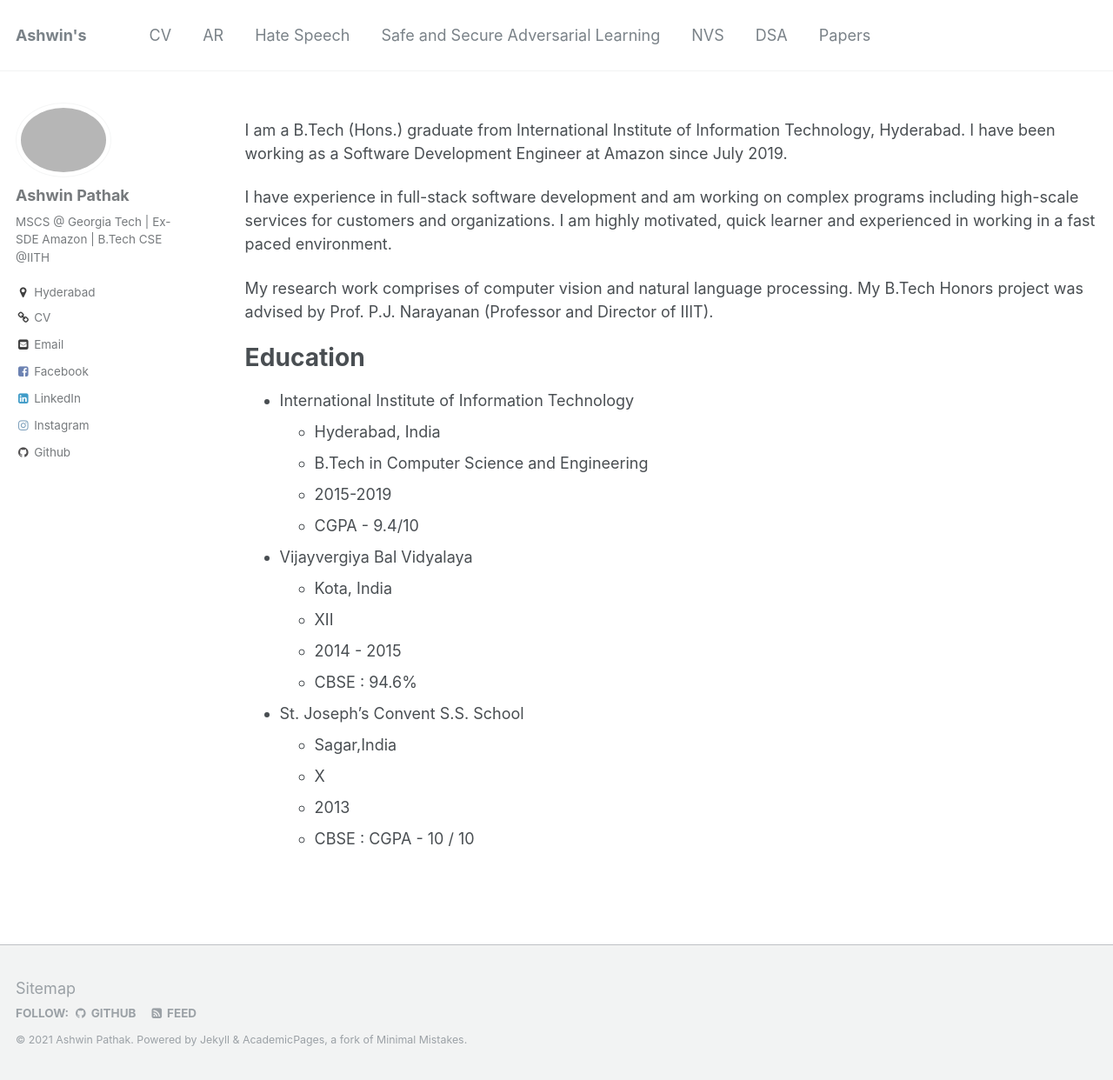
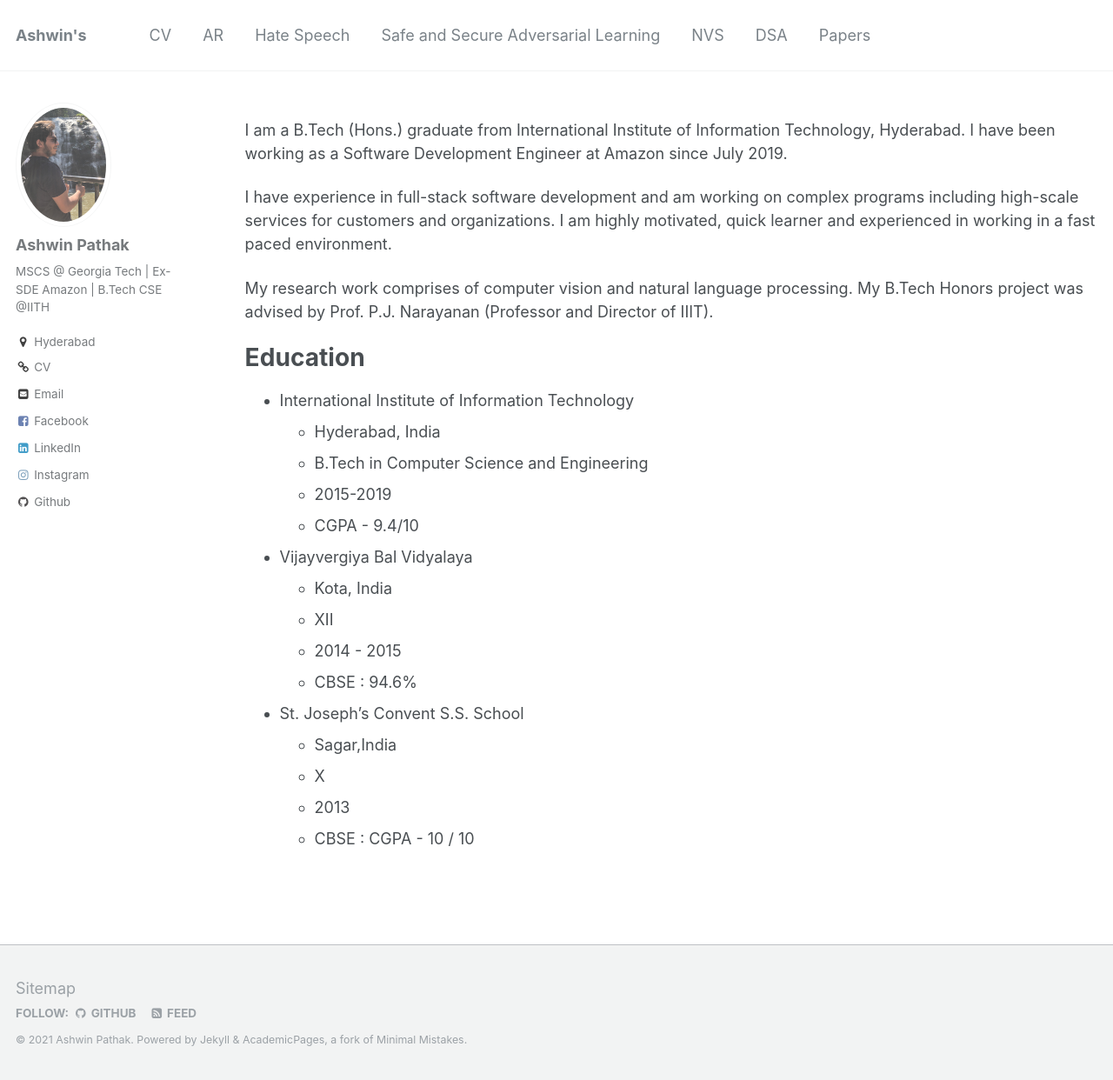
Before and after one commit to ashwinpathak20/ashwinpathak20.github.io, a Jekyll site: the page built from _pages/cv.md, in a window 1280 px wide and 1242 px high. Shown: the whole window at 87% size. Built offline with Jekyll 4.4.1, drawn with Linux system fonts in a browser that asks for light colours.

Commit message:
Adding new image

```diff
--- a/_config.yml
+++ b/_config.yml
@@ -78,7 +78,7 @@ analytics:
 # Site Author
 author:
   name             : "Ashwin Pathak"
-  avatar           : "IMG_4941.HEIC"
+  avatar           : "IMG_4941.jpg"
   bio              : "MSCS @ Georgia Tech | Ex-SDE Amazon | B.Tech CSE @IITH"
   location         : "Hyderabad"
   employer         :
```
